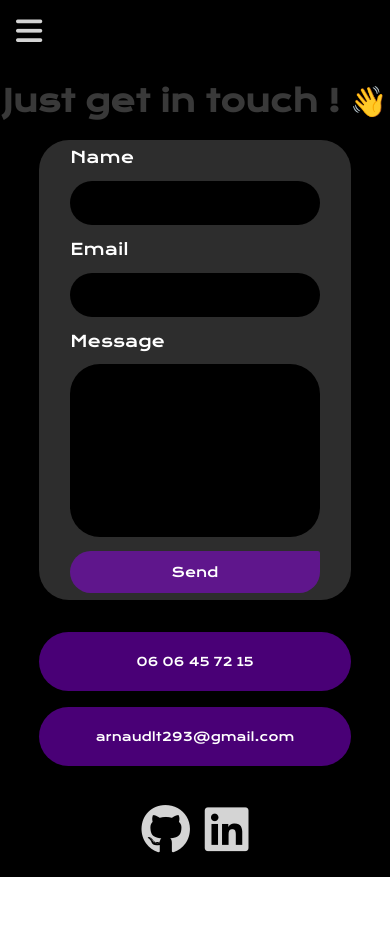
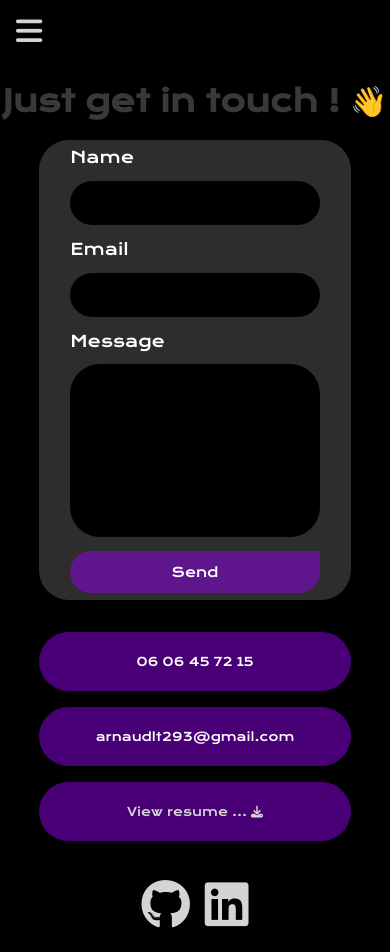
Before and after one commit to Arnaud293/Alt293_PortFolio, a React (Create React App) app: page /contact in a window 390 px wide. Before the commit the page ends 877 px from the top, so only its background shows below. Built offline with nearby package versions, Linux system fonts and the light colour scheme.

Commit message:
modify conditions on resumeResponsive displaying to get it directly on mobile innerwidth

```diff
--- a/src/components/ContactForm.js
+++ b/src/components/ContactForm.js
@@ -66,18 +66,18 @@ export const ContactUs = () => {
                     </div>
                 </div>
                 <NavLink to={ResumePdf} target='_blank' rel='noopener noreferrer'>
-                    {resumeResponsive === false ? (
+                    {resumeResponsive === false && (
                     <div className="form-container-left-resume" onMouseEnter={() => setIsShown(true)} onMouseLeave={() => setIsShown(false)}>
                         <img src={ResumePreview} alt="resume-arnaud" />
                         {isShown && (
                             <i class="fa-solid fa-eye"></i>
                         )}
-                    </div>
-                    ):(
+                    </div>)}
+                    { window.innerWidth < 500 && (
                         <div className='form-container-left-content-text'>
                             <p>View resume ... <i className="fa-solid fa-download"></i></p>
-                        </div>
-                    )}
+                        </div>)}
+
                 </NavLink>
 
             </div>
```
